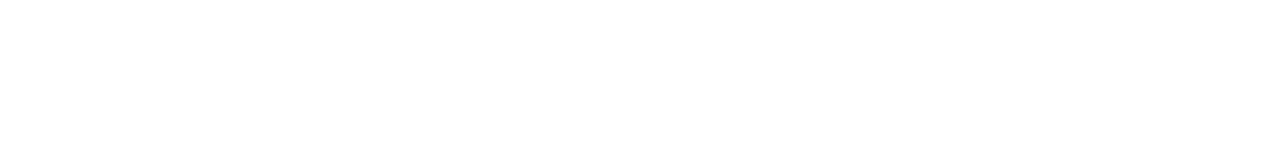
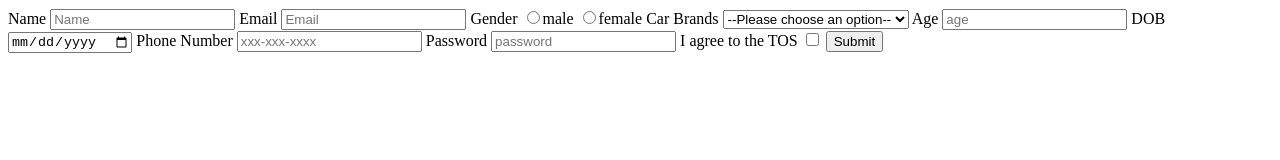
Before and after one commit to acciojob/signup-form-car-Iflaqbhat, a website: page main.html in a window 1280 px wide. Drawn offline with Linux system fonts and the light colour scheme.

Commit message:
created a submission

```diff
--- a/main.html
+++ b/main.html
@@ -8,6 +8,37 @@
 
 <body>
 	<!-- the entire body must be written by student -->
+	<form method="post">
+		<label for="name">Name</label>
+		<input type="text" id="name" placeholder="Name" required>
+		<label for="email">Email</label>
+		<input type="email" id="email" placeholder="Email" required>
+		<label for="gender_m">Gender</label>
+		<input type="radio" id="gender_m" placeholder="-" name="gender" required>male
+		<input type="radio" id="gender_f" placeholder="-" name="gender" required>female
+		<label for="cars">Car Brands</label>
+		 <select id="car-brands" name="cars" required>
+            <option value="" disabled selected>--Please choose an option--</option>
+            <option value="toyota">Toyota</option>
+            <option value="honda">Honda</option>
+            <option value="ford">Ford</option>
+            <option value="bmw">BMW</option>
+            <option value="audi">Audi</option>
+            <!-- Add more car brands as needed -->
+        </select>
+		<label for="age">Age</label>
+		<input type="number" id="age" placeholder="age"  required>
+		<label for="dob">DOB</label>
+		<input type="date" required id="dob" placeholder="-">
+		<label for="tel">Phone Number</label>
+		<input type="tel" id="tel" placeholder="xxx-xxx-xxxx">
+		<label for="password">Password</label>
+		<input type="password" required id="password" placeholder="password">
+		<label for="tos">I agree to the TOS</label>
+		<input type="checkbox" required id="tos" placeholder="-">
+		<input type="submit">
+
+	</form>
     <script type="text/javascript" src="./script.js">
 </script>
 
```
